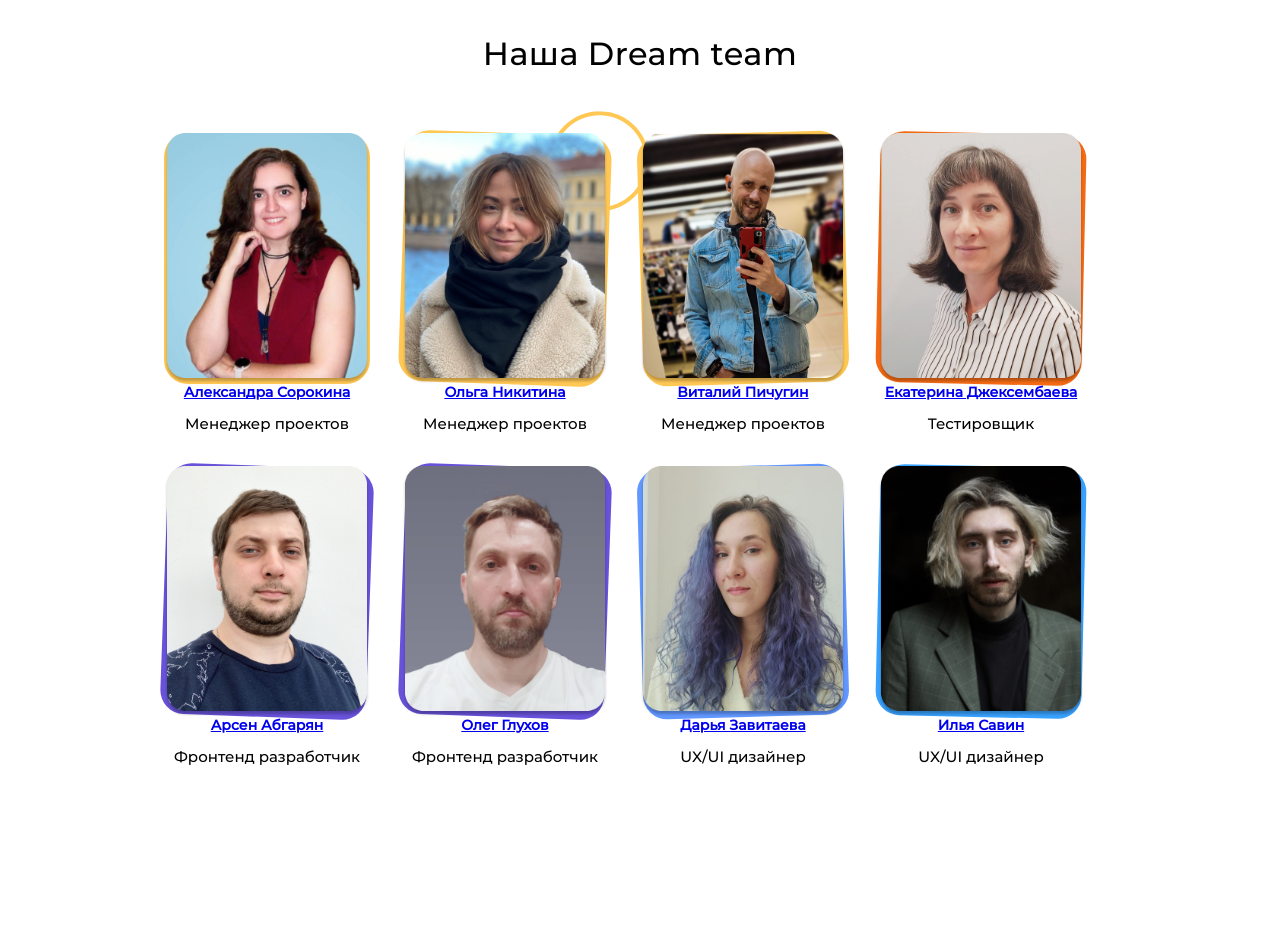
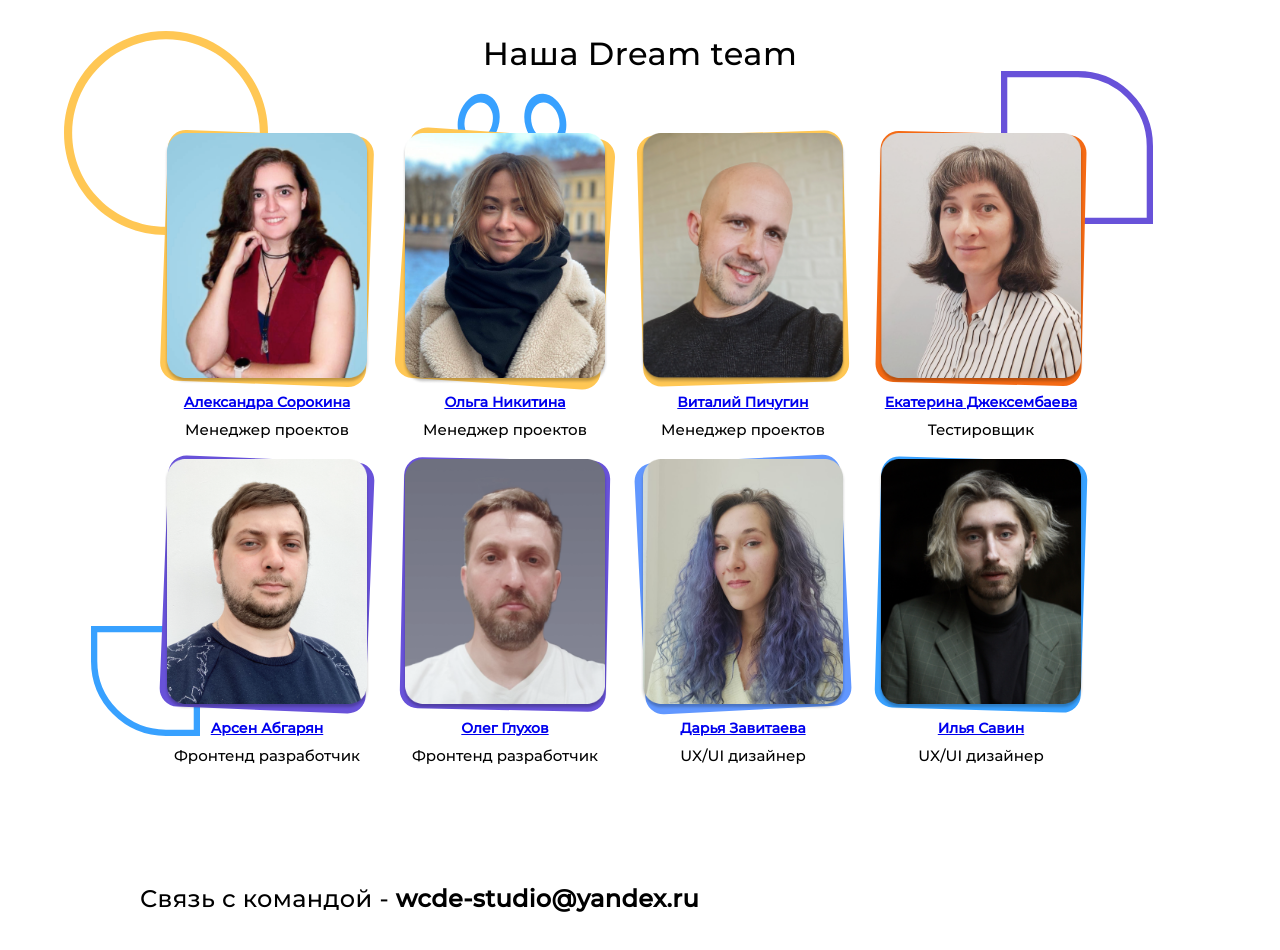
Before and after one commit to DarkwingDuck255/team-pet-project, a React (Create React App) app: page /about in a window 1280 px wide. Shown: the part 420-1370 px from the top of the page. Before the commit the page ends 1219 px from the top, so only its background shows below. Built offline with nearby package versions, Linux system fonts and the light colour scheme.

Commit message:
add figure

```diff
--- a/src/components/PersonalList/PersonalList.css
+++ b/src/components/PersonalList/PersonalList.css
@@ -2,7 +2,7 @@
   max-width: 1000px;
 }
 
-.personal-list {
+.list__personals {
 /*  position: absolute;*/
 
   display: flex;
@@ -11,3 +11,22 @@
   justify-content: center;
 /* border: blue solid 1px;*/
 }
+
+.list__connection {
+  margin-top: 99px;
+  margin-bottom: 70px;
+}
+
+.list__connection-text-1, .list__connection-text-2 {
+  margin: 0px;
+  padding: 0px;
+  font-family: 'Montserrat';
+  font-style: normal;
+  font-weight: 500;
+  font-size: 24px;
+  line-height: 29px;
+  letter-spacing: 0.015em;
+}
+ .list__connection-text-2 {
+   font-weight: 700;
+ }
--- a/src/components/PersonalList/PersonalList.js
+++ b/src/components/PersonalList/PersonalList.js
@@ -15,7 +15,7 @@ const PersonalList = () => {
 
   return (
     <div className='list'>
-      <div className='personal-list' >
+      <div className='list__personals' >
         {
           data.team_members.map((item, index) => {
             return (
@@ -26,6 +26,10 @@ const PersonalList = () => {
           })
         }
       </div>
+      <div className='list__connection'>
+        <span className='list__connection-text-1'>Связь с командой - </span>
+        <span className='list__connection-text-2'>wcde-studio@yandex.ru </span>
+      </div>
     </div>
   );
 }
--- a/src/components/PersonalListCard/PersonalListCard.css
+++ b/src/components/PersonalListCard/PersonalListCard.css
@@ -5,48 +5,50 @@
   flex-direction: column;
   align-items: center;
   justify-content: flex-top;
-  margin: 0px  32px  33px  0px;
+  margin: 0px  32px  20px  0px;
   padding: 0px  0px  0px  0px;
-  position: relative;
-  z-index: 1;
-  /*border: green solid 1px;*/
+/*  border: green solid 1px;*/
 }
 
 .card-img-wrapper {
+  position: relative;
   height: 251px;
   width: 206px;
+  border-radius: 18px;
+/*  z-index: 5;*/
+  margin-bottom: 10px;
 }
 
 .card-img{
   object-fit: fill;
   height: 251px;
   width: 206px;
+  position: absolute;
 /*  border: red solid 1px;*/
-  z-index: 5;
+  z-index: 4;
 }
 
 .card-img-background{
   position: absolute;
   height: 251px;
   width: 206px;
-  border-radius: 24px;
-  z-index: -1;
+  border-radius: 18px;
+  z-index: 3;
 }
 
 .card-text-wrapper {
   display: flex;
   flex-direction: column;
   align-items: center;
-/*  border: green solid 1px;*/
 }
 
 .card-text-name {
-  margin-bottom: 14px;
   font-family: 'Montserrat';
   font-style: normal;
   font-weight: 700;
   font-size: 14px;
   line-height: 17px;
+  margin-bottom: 10px;
 }
 .card-text-team-role {
   margin: 0px;
@@ -57,12 +59,44 @@
   line-height: 18px;
 }
 
-.card-img-figure {
+.card-img-background_ellipse-44 {
   position: absolute;
-  height: 100px;
-  width: 100px;
-  left: 70%;
-  top: -10%;
-
+  right: 102px;
+  top: -102px;
   z-index: -1;
 }
+
+.card-img-background_ellipse-45-46 {
+
+}
+
+.card-img-background_ellipse-45 {
+  position: absolute;
+  left: 122px;
+  top: -40px;
+  z-index: -1;
+  rotate: 0deg;
+}
+.card-img-background_ellipse-46 {
+  rotate: 0deg;
+  position: absolute;
+  left: 55px;
+  top: -40px;
+  z-index: -1;
+}
+
+.card-img-background_rectangle-73 {
+  rotate: 0deg;
+  position: absolute;
+  right: -69px;
+  top: -62px;
+  z-index: -1;
+}
+
+.card-img-background_rectangle-74 {
+  rotate: 0deg;
+  position: absolute;
+  left: -73px;
+  top: 167px;
+  z-index: -1;
+}
--- a/src/components/PersonalListCard/PersonalListCard.js
+++ b/src/components/PersonalListCard/PersonalListCard.js
@@ -1,15 +1,36 @@
 import './PersonalListCard.css';
+
+import { useCallback } from 'react';
 import { Link } from 'react-router-dom';
 
-import Elipse_44 from '../../images/Ellipse-44.svg';
-//        <img src={require(`../../images/foto/${item.desktop_foto}`)} className='card-img' />
-//              item._id === '2' ? (<div  className='card-img-figure'></div>) : ''
+import Ellipse_44 from '../../images/Ellipse-44.svg';
+import Ellipse_45 from '../../images/Ellipse-45.svg';
+import Ellipse_46 from '../../images/Ellipse-46.svg';
 
-
-
+import Rectangle_73 from '../../images/Rectangle-73.svg';
+import Rectangle_74 from '../../images/Rectangle-74.svg';
 
 const PersonalListCard = ({item, onClickCard}) => {
 
+  const getFigure = useCallback((item) => {
+    const id = item._id;
+    switch (id) {
+      case '1': return (<img className='card-img-background_ellipse-44' src={Ellipse_44}/>);
+      case '2': return (
+        <div className='card-img-background_ellipse-45-46'>
+          <img className='card-img-background_ellipse-45' src={Ellipse_45}/>
+          <img className='card-img-background_ellipse-46' src={Ellipse_46}/>
+        </div>
+      );
+      case '3': return ('');
+      case '4': return (<img className='card-img-background_rectangle-73' src={Rectangle_73}/>);
+      case '5': return (<img className='card-img-background_rectangle-74' src={Rectangle_74}/>);
+      case '6': return ('');
+      case '7': return ('');
+      case '8': return ('');
+      default: return ('')
+    }
+  }, [item]);
 
   return (
     <div className='personal-list-card'>
@@ -17,15 +38,13 @@ const PersonalListCard = ({item, onClickCard}) => {
         <div className='card-img-background'
           style={{
             backgroundColor: `${item.img_color}`,
-            transform: `rotate(${item.img_deg}deg)`
+            transform: `${item.img_transform}`
           }}>
-            {
-              item._id === '2' ? (
-                <img className='card-img-figure' src={Elipse_44}/>
-              ) : ''
-            }
         </div>
-        <img src={require(`../../images/foto/${item.desktop_foto}`)} className='card-img' />
+        {
+          getFigure(item)
+        }
+{        <img src={require(`../../images/foto/${item.desktop_foto}`)} className='card-img' /> }
       </div>
 
       <div className='card-text-wrapper'>
--- a/src/data/team-data.json
+++ b/src/data/team-data.json
@@ -9,7 +9,7 @@
         "passion": "Увлечение",
         "about_me": "Обо мне",
         "img_color": "rgba(255, 199, 84, 1)",
-        "img_deg": "0"
+        "img_transform": "rotate(2.08deg)"
       },
       {
         "_id": "2",
@@ -20,7 +20,7 @@
         "passion": "Увлечение",
         "about_me": "Обо мне",
         "img_color": "rgba(255, 199, 84, 1)",
-        "img_deg": "2"
+        "img_transform": "rotate(3.85deg)"
       },
       {
         "_id": "3",
@@ -31,7 +31,7 @@
         "passion": "Увлечение",
         "about_me": "Обо мне",
         "img_color": "rgba(255, 199, 84, 1)",
-        "img_deg": "-1.68"
+        "img_transform": "rotate(-1.68deg)"
       },
       {
         "_id": "4",
@@ -42,7 +42,7 @@
         "passion": "Увлечение",
         "about_me": "Обо мне",
         "img_color": "rgba(244, 106, 20, 1)",
-        "img_deg": "1.33"
+        "img_transform": "rotate(1.33deg)"
       },
       {
         "_id": "5",
@@ -53,7 +53,7 @@
         "passion": "Увлечение",
         "about_me": "Обо мне",
         "img_color": "rgba(104, 82, 217, 1)",
-        "img_deg": "2.08"
+        "img_transform": "matrix(1, 0.04, -0.04, 1, 0, 0)"
       },
       {
         "_id": "6",
@@ -64,7 +64,7 @@
         "passion": "Увлечение",
         "about_me": "Обо мне",
         "img_color": "rgba(104, 82, 217, 1)",
-        "img_deg": "2.08"
+        "img_transform": "matrix(1, 0.02, -0.02, 1, 0, 0)"
 
       },
       {
@@ -76,7 +76,7 @@
         "passion": "Увлечение",
         "about_me": "Обо мне",
         "img_color": "rgba(97, 151, 255, 1)",
-        "img_deg": "-1.68"
+        "img_transform": "matrix(1, -0.05, 0.05, 1, 0, 0)"
       },
       {
         "_id": "8",
@@ -87,7 +87,7 @@
         "passion": "Увлечение",
         "about_me": "Обо мне",
         "img_color": "rgba(56, 161, 255, 1)",
-        "img_deg": "1.33"
+        "img_transform": "matrix(1, 0.03, -0.03, 1, 0, 0)"
       }
     ]
   }
```
Also changed, not shown: src/images/foto/vitaly.png.
